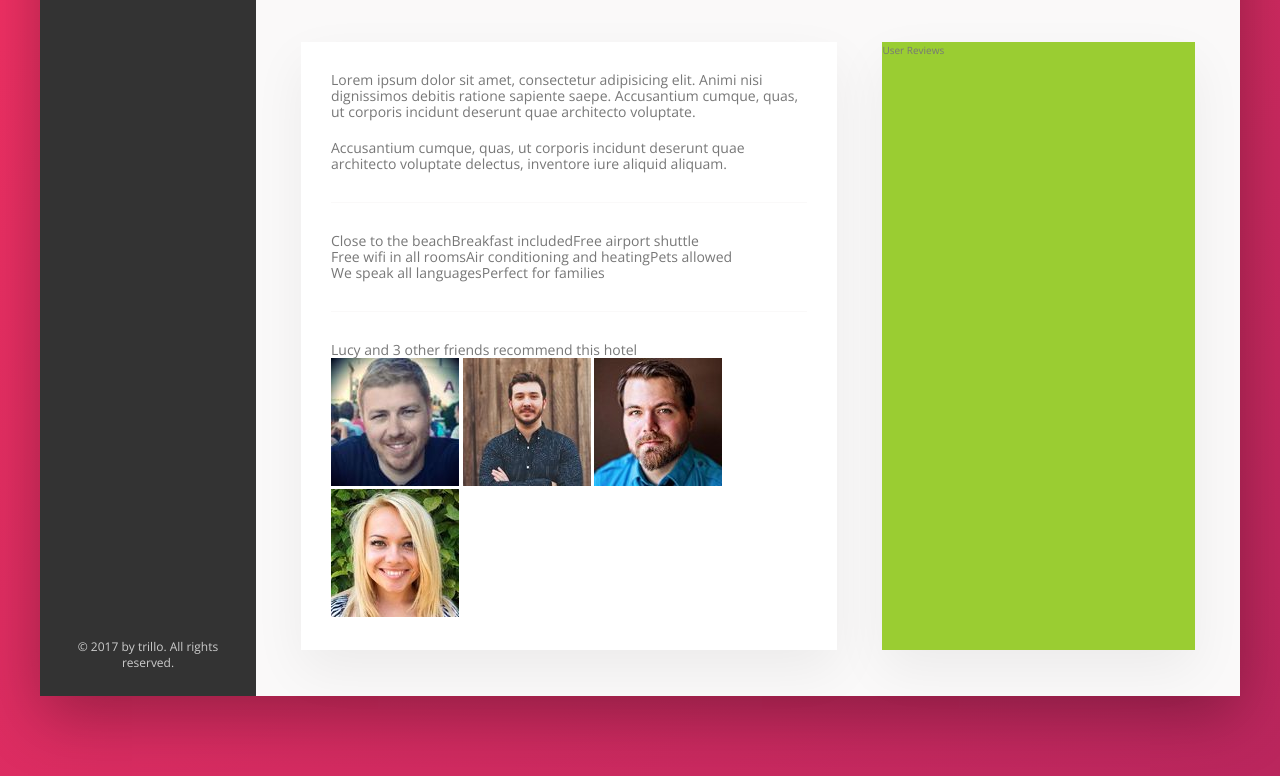
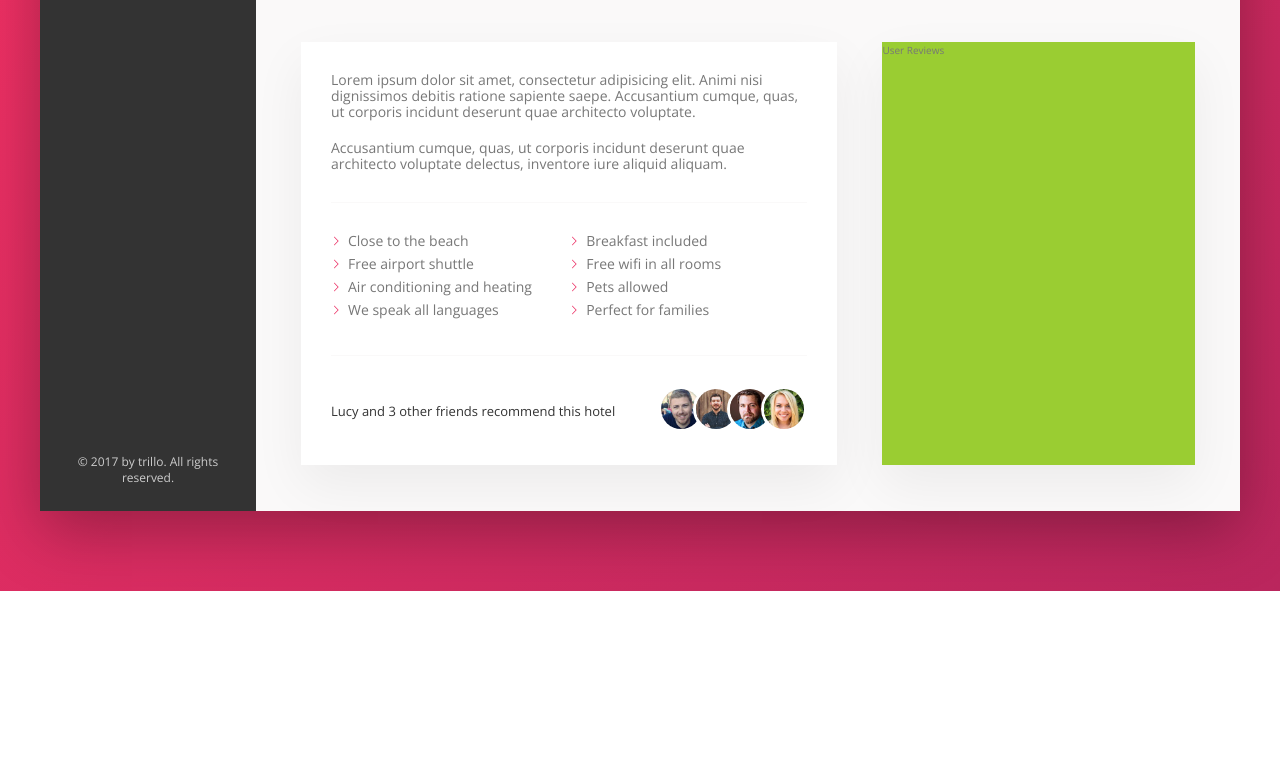
Before and after one commit to JohnPaulFich/trillo, a website: page index.html in a window 1280 px wide. Shown: the part 585-1361 px from the top of the page. After the commit the page ends 1176 px from the top, so only its background shows below. Drawn offline with nearby package versions, Linux system fonts and the light colour scheme.

Commit message:
wrapping up description and review section

```diff
--- a/sass/_components.scss
+++ b/sass/_components.scss
@@ -347,11 +347,57 @@
 	display: flex;
 	flex-wrap: wrap;
 
-	&__items {
+	&__item {
 		flex: 0 0 50%;
+		margin-bottom: .7rem;
+	}
+
+	&__item::before {
+		content: "";
+		display: inline-block;
+		height: 1rem;
+		width: 1rem;
+		margin-right: .7rem;
+
+		//Older browsers
+		// background-image: url(../img/chevron-thin-right.svg);
+		// background-size: cover;
+
+		//Newer browsers - masks
+		background-color: var(--color-primary);
+		-webkit-mask-image: url(../img/chevron-thin-right.svg);
+		-webkit-mask-size: cover;
+
 	}
 }
 
 
 ////////////////////////////////////
 // RECOMMEND
+
+.recommend {
+	font-size: 1.3rem;
+	color: var(--color-grey-dark-1);
+	display: flex;
+	align-items: center;
+
+	&__count {
+		margin-right: auto;
+	}
+
+	&__friends {
+
+	}
+
+	&__photo {
+		box-sizing: content-box;
+		height: 4rem;
+		width: 4rem;
+		border-radius: 50%;
+		border: 3px solid #fff;
+
+		&:not(:last-child) {
+			margin-right: -1.5rem;
+		}
+	}
+}
```
Also changed, not shown: css/style.css.
